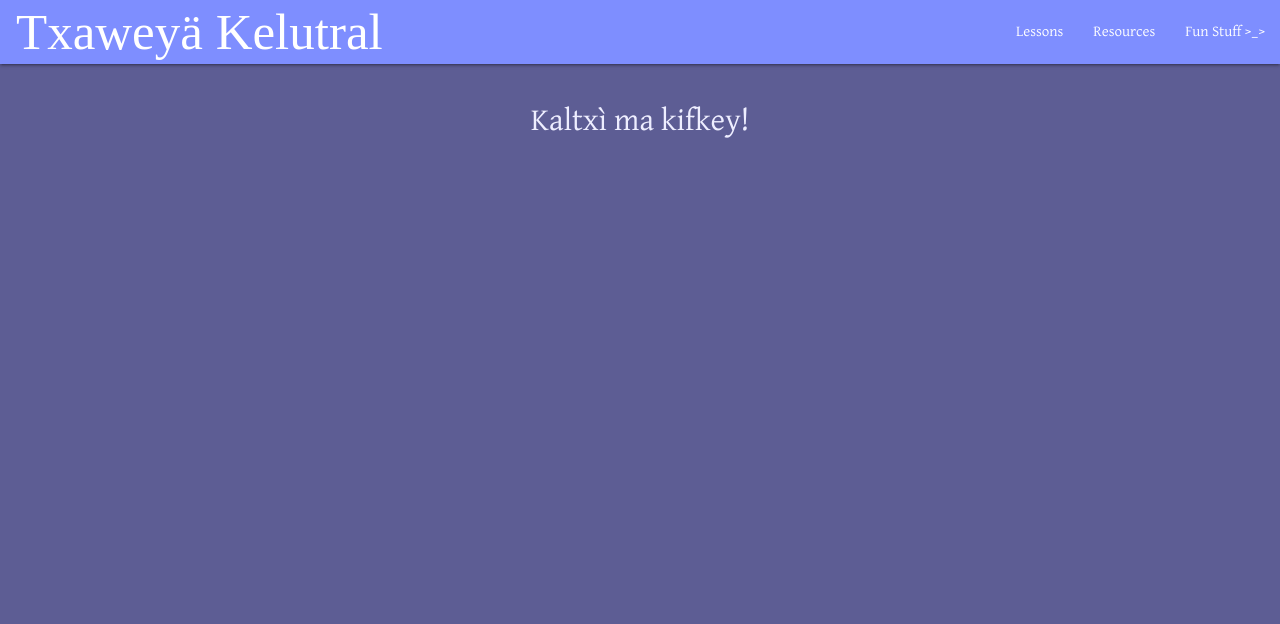
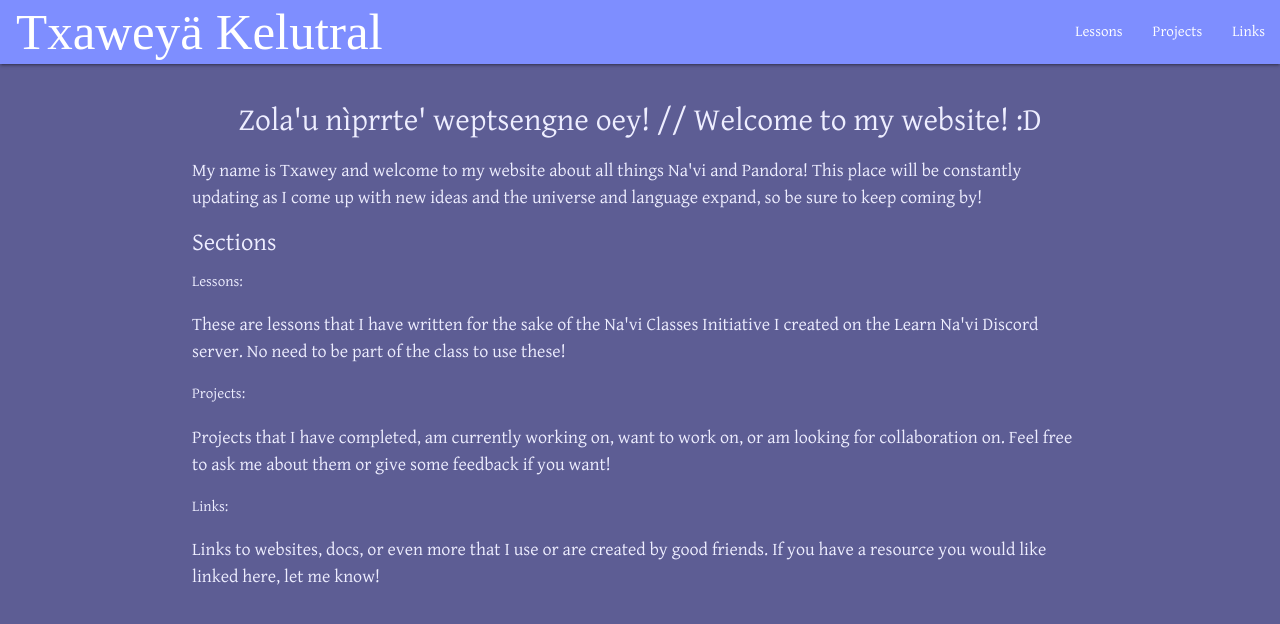
Before and after one commit to Txawey/Txawey-Navi-Website, a PHP site: page /index.php in a window 1280 px wide. Shown: the top 624 px of the page. Run offline with PHP 8.4, Linux system fonts and the light colour scheme; some libraries are stand-ins or nearby versions; some web fonts are replaced.

Commit message:
Renamed files, added folders, fixed some links

```diff
--- a/index.php
+++ b/index.php
@@ -1,5 +1,16 @@
 <?php
 include 'theme/top.php';
-echo '<div class="titlename">Kaltxì ma kifkey!</div>';
+?>
+<div class="titlename">Zola'u nìprrte' weptsengne oey! // Welcome to my website! :D</div>
+
+<p>My name is Txawey and welcome to my website about all things Na'vi and Pandora! This place will be constantly updating as I come up with new ideas and the universe and language expand, so be sure to keep coming by!</p>
+
+<h5>Sections</h5>
+
+<ul>
+	<li>Lessons:</li> <p>These are lessons that I have written for the sake of the Na'vi Classes Initiative I created on the Learn Na'vi Discord server.  No need to be part of the class to use these! </p>
+	<li>Projects:</li> <p>Projects that I have completed, am currently working on, want to work on, or am looking for collaboration on.  Feel free to ask me about them or give some feedback if you want! </p>
+	<li>Links:</li> <p>Links to websites, docs, or even more that I use or are created by good friends.  If you have a resource you would like linked here, let me know!</p>
+<?php
 include 'theme/bottom.php';
 ?>
--- a/theme/top.php
+++ b/theme/top.php
@@ -23,14 +23,14 @@ echo '<!DOCTYPE html>
           <a href="#" data-target="mobile" class="sidenav-trigger"><i class="material-icons">menu</i></a>
           <ul class="right hide-on-med-and-down">
             <li><a href="' . $root . 'lessons/index.php">Lessons</a></li>
-            <li><a href="#">Resources</a></li>
-            <li><a href="#">Fun Stuff >_></a></li>
+            <li><a href="' . $root . 'projects/index.php">Projects</a></li>
+            <li><a href="' . $root . 'links/index.php">Links</a></li>
           </ul>
         </div>
         <!-- <div class="nav-content deep-purple">
           <ul class="tabs tabs-transparent">
-            <li class="tab"><a href="#">Pronunciation</a></li>
-            <li class="tab"><a href="#">Your First Sentences</a></li>
+            <li class="tab"><a href="' . $root . 'lessons/lesson1.php">Pronunciation</a></li>
+            <li class="tab"><a href="' . $root . 'lessons/lesson2.php">Your First Sentences</a></li>
             <li class="tab disabled">Nothing to See Here >_></li>
           </ul>
         </div> -->
@@ -38,8 +38,8 @@ echo '<!DOCTYPE html>
       <!-- Mobile version of navbar -->
         <ul class="sidenav" id="mobile">
           <li><a href="' . $root . 'lessons/index.php">Lessons</a></li>
-          <li><a href="#">Resources</a></li>
-          <li><a href="#">Fun Stuff >_></a></li>
+          <li><a href="' . $root . 'projects/index.php">Projects</a></li>
+          <li><a href="' . $root . 'links/index.php">Links</a></li>
         </ul>
     </header>
     <main>
```
Also changed, not shown: links/index.php (renamed from resources/index.php).
